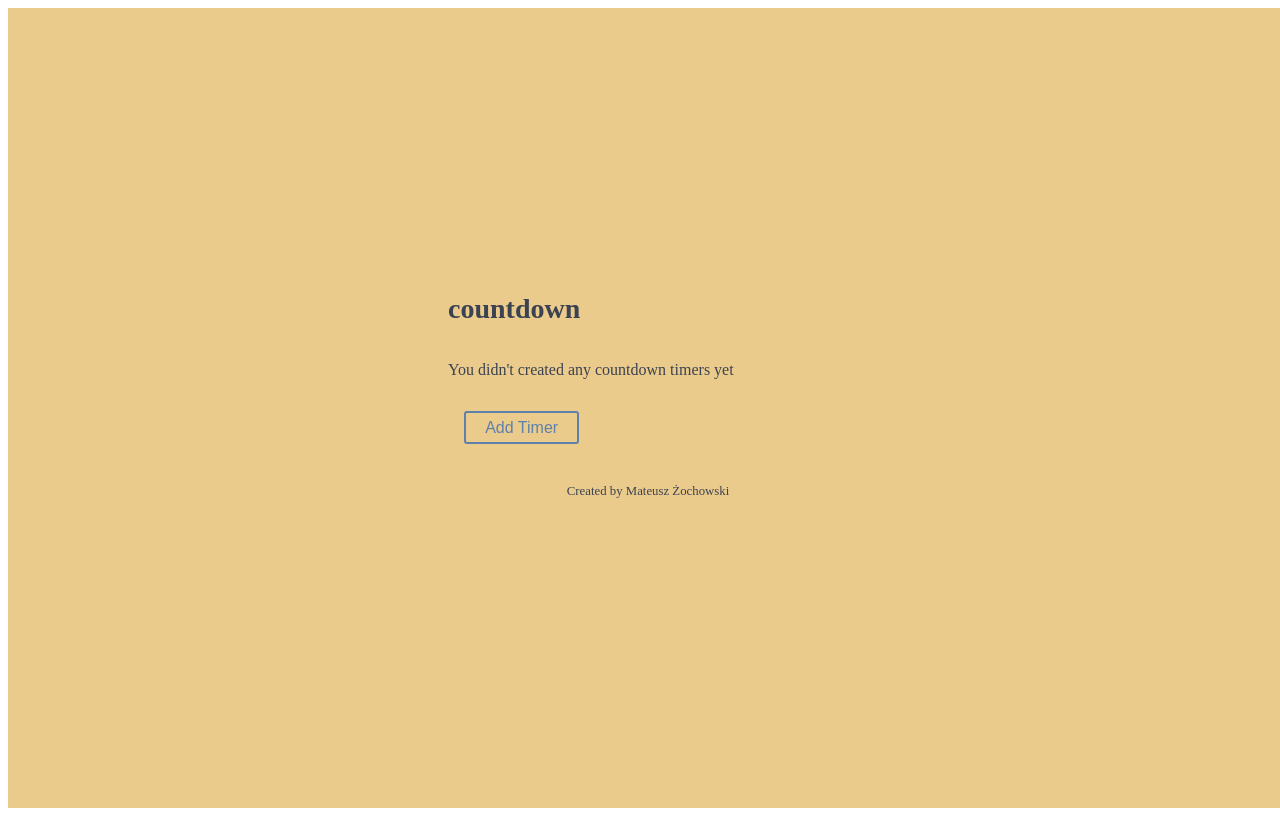
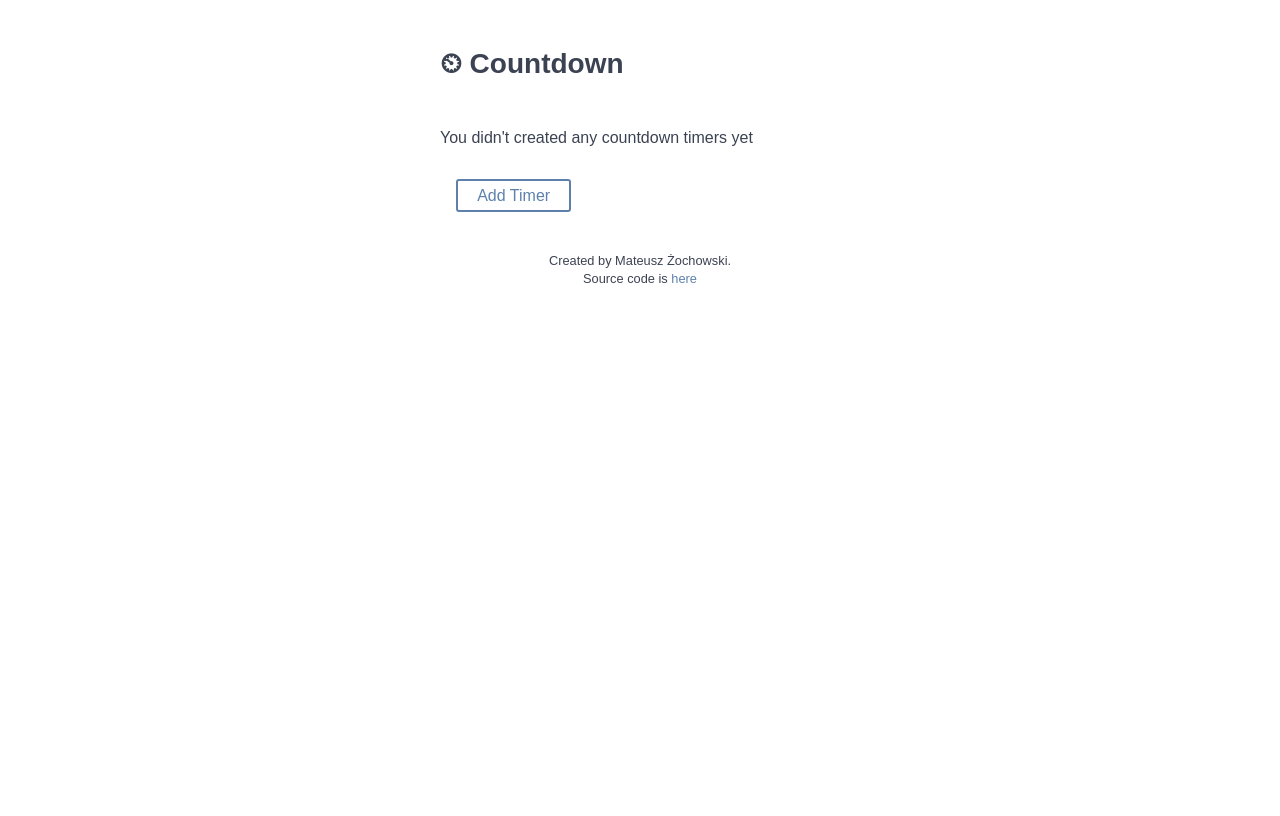
Before and after one commit to mateossh/countdown-old, a React app: page / in a window 1280 px wide. Built offline with nearby package versions, Linux system fonts and the light colour scheme; the HTML template or start-up script is replaced by a standard one.

Commit message:
Redesign

```diff
--- a/package.json
+++ b/package.json
@@ -8,13 +8,15 @@
     "build": "parcel build ./src/static/index.html"
   },
   "dependencies": {
+    "eva-icons": "^1.1.1",
     "react": "^16.5.0",
     "react-dom": "^16.5.0",
     "styled-components": "^3.4.5"
   },
   "devDependencies": {
+    "babel-core": "^6.26.3",
     "babel-preset-env": "^1.7.0",
     "babel-preset-react": "^6.24.1",
-    "parcel-bundler": "^1.9.7"
+    "parcel-bundler": "^1.10.3"
   }
 }
--- a/src/components/AddTimerForm.jsx
+++ b/src/components/AddTimerForm.jsx
@@ -1,12 +1,17 @@
 import React, { Component } from 'react';
 import styled from 'styled-components';
 import Input from './Input.jsx';
-import DatePicker from './DatePicker.jsx';
 import Button from './Button.jsx';
 import { getStoredJSON, putJSONInStorage } from '../utils';
 
 const Form = styled.form`
   margin: 0 24px;
+  text-align: center;
+`;
+
+const Hint = styled.p`
+  font-size: 0.775em;
+  color: #6B7487;
 `;
 
 export default class AddTimerForm extends Component {
@@ -17,17 +22,18 @@ export default class AddTimerForm extends Component {
       date: new Date(),
     };
 
-    this.getDate = this.getDate.bind(this);
     this.handleChangeName = this.handleChangeName.bind(this);
+    this.handleChangeDate = this.handleChangeDate.bind(this);
     this.createNewTimer = this.createNewTimer.bind(this);
-  }
-
-  getDate(date) {
-    this.setState({ date });
   }
 
   handleChangeName(event) {
     this.setState({ name: event.target.value });
+  }
+
+  handleChangeDate(event) {
+    const date = Date.parse(event.target.value);
+    this.setState({ date });
   }
 
   createNewTimer(event) {
@@ -44,14 +50,17 @@ export default class AddTimerForm extends Component {
       ? putJSONInStorage('timers', [newTimer])
       : putJSONInStorage('timers', [...timers, newTimer]);
 
-    console.log('wtf');
+    console.log('create new item');
+    // this.props.updateList();
+    // this.props.toggleForm();
   }
 
   render() {
     return (
       <Form>
         <Input type="text" name="name" placeholder="Enter name" onChange={this.handleChangeName} />
-        <DatePicker getDate={this.getDate} />
+        <Input type="text" name="date" placeholder="Enter date" onChange={this.handleChangeDate} />
+        <Hint>Use following date format: yyyy-mm-dd hh:mm</Hint>
         <Button onClick={this.createNewTimer}>Create</Button>
       </Form>
     );
--- a/src/components/App.jsx
+++ b/src/components/App.jsx
@@ -5,23 +5,20 @@ import TimersList from './TimersList.jsx';
 import AddTimerForm from './AddTimerForm.jsx';
 import Footer from './Footer.jsx';
 import Button from './Button.jsx';
+import { getStoredJSON } from '../utils';
+
+const Container = styled.div`
+  width: 100%;
+  height: 100%;
+  font-family: 'Rubik', sans-serif;
+  color: #3b4252;
+  position: relative;
+`;
 
 const StyledMain = styled.main`
   width: 400px;
+  // padding: 48px 0 0 0;
   margin: 0 auto;
-  position: absolute;
-  top: 50%;
-  left: 0;
-  right: 0;
-  transform: translateY(-50%);
-`;
-
-const Container = styled.div`
-  width: 100vw;
-  height: 100vh;
-  background: #ebcb8b;
-  color: #3b4252;
-  position: relative;
 `;
 
 export default class App extends Component {
@@ -29,9 +26,17 @@ export default class App extends Component {
     super(props);
     this.state = {
       newTimerFormShown: false,
+      shouldListUpdate: false,
     };
 
     this.toggleDatePicker = this.toggleDatePicker.bind(this);
+    this.toggleListUpdate = this.toggleListUpdate.bind(this);
+    this.toggleForm = this.toggleForm.bind(this);
+  }
+
+  componentWillMount() {
+    const timers = getStoredJSON('timers');
+    this.setState({ timers });
   }
 
   toggleDatePicker() {
@@ -40,14 +45,32 @@ export default class App extends Component {
     });
   }
 
+  toggleForm() {
+    this.setState({ newTimerFormShown: false });
+    console.log('ToggleForm()');
+    this.forceUpdate();
+  }
+
+  // TODO: it should be solved other way or add setTimeout and change shouldListUpdate state back to false
+  toggleListUpdate() {
+    this.setState({ shouldListUpdate: !this.state.shouldListUpdate });
+    console.log('HandleListUpdate()');
+  }
+
   render() {
-    const addTimerForm = this.state.newTimerFormShown ? <AddTimerForm /> : null;
+    const addTimerForm = this.state.newTimerFormShown
+          ? <AddTimerForm updateList={this.toggleListUpdate} toggleForm={this.toggleForm} />
+          : null;
+
+    const timersList = this.state.shouldListUpdate
+          ? <TimersList update="true" toggleUpdate={this.toggleListUpdate} />
+          : <TimersList update="false" toggleUpdate={this.toggleListUpdate} />;
 
     return (
       <Container>
         <StyledMain>
           <Header />
-          <TimersList />
+          {timersList}
           <Button onClick={this.toggleDatePicker}>Add Timer</Button>
           {addTimerForm}
           <Footer />
--- a/src/components/Button.jsx
+++ b/src/components/Button.jsx
@@ -1,25 +1,21 @@
 import React from 'react';
 import styled from 'styled-components';
 
-const Button = (props) => {
-  return (
-    <button className={props.className} onClick={props.onClick}>{props.children}</button>
-  );
-};
-
-// const Button = ({className, children}) => (
-//   <button className={className}>{children}</button>
-// );
+const Button = (props) => (
+  <div {...props}>{props.children}</div>
+);
 
 const StyledButton = styled(Button)`
+  display: inline-block;
   font-size: 1em;
+  font-weight: 500;
   margin: 1em;
   padding: 0.35em 1.2em;
   border: 2px solid #5e81ac;
   border-radius: 3px;
   background-color: transparent;
   color: #5e81ac;
-  font-weight: 500;
+  cursor: default;
 `;
 
 export default StyledButton;
--- a/src/components/DatePicker.jsx
+++ /dev/null
@@ -1,35 +0,0 @@
-import React, { Component } from 'react';
-import styled from 'styled-components';
-import Input from './Input.jsx';
-
-const DatePickerBox = styled.div`
-  text-align: center;
-  margin: 0 auto;
-`;
-
-const Hint = styled.p`
-  font-size: 0.775em;
-  color: #6B7487;
-`;
-
-export default class DatePicker extends Component {
-  constructor(props) {
-    super(props);
-
-    this.handleChangeDate = this.handleChangeDate.bind(this);
-  }
-
-  handleChangeDate(event) {
-    const date = Date.parse(event.target.value);
-    this.props.getDate(date);
-  }
-
-  render() {
-    return (
-      <DatePickerBox>
-        <Input type="text" name="date" placeholder="Enter date" onChange={this.handleChangeDate} />
-        <Hint>Use following date format: yyyy-mm-dd hh:mm</Hint>
-      </DatePickerBox>
-    );
-  }
-}
--- a/src/components/Footer.jsx
+++ b/src/components/Footer.jsx
@@ -1,18 +1,28 @@
 import React from 'react';
 import styled from 'styled-components';
 
-const Footer = ({className}) => (
-  <footer className={className}>
-    Created by Mateusz Żochowski
-  </footer>
-);
+const Link = styled.a`
+  color: #5e81ac;
+  text-decoration: none;
+  &:hover {
+    text-decoration: underline;
+  }
+`;
 
-const StyledFooter = styled(Footer)`
-  text-align: center;
-  font-size: 0.8em;
+const StyledFooter = styled.footer`
+  font-size: 0.8rem;
   font-weight: 400;
+  line-height: 1.4;
   text-align: center;
   margin: 24px 0;
 `;
 
-export default StyledFooter;
+const Footer = (props) => (
+  <StyledFooter {...props}>
+    Created by Mateusz Żochowski.
+    <br />
+    Source code is <Link href="https://github.com/mateossh/countdown">here</Link>
+  </StyledFooter>
+);
+
+export default Footer;
--- a/src/components/Header.jsx
+++ b/src/components/Header.jsx
@@ -1,24 +1,14 @@
 import React from 'react';
 import styled from 'styled-components';
 
-const Header = (props) => {
-  let asd = null;
-
-  asd = props.sth ? true : false;
-
-  return (
-    <h1 className={props.className}>countdown</h1>
-  );
-};
-
-// const Header = ({className, children}) => (
-//   <h1 className={className}>doopa</h1>
-// );
+const Header = (props) => (
+  <h1 {...props}>⏲ Countdown</h1>
+);
 
 const StyledHeader = styled(Header)`
-  font-size: 1.75em;
+  font-size: 1.75rem;
   font-weight: 700;
-  margin: 0 0 36px 0;
+  margin: 48px 0;
 `;
 
 export default StyledHeader;
--- /dev/null
+++ b/src/components/Icon.jsx
@@ -0,0 +1,8 @@
+import React from 'react';
+import { icons } from 'eva-icons';
+
+const Icon = (props) => (
+  <span dangerouslySetInnerHTML={{__html: icons[props.icon].toSvg()}}></span>
+);
+
+export default Icon;
--- a/src/components/Input.jsx
+++ b/src/components/Input.jsx
@@ -9,8 +9,8 @@ const Input = (props) => {
 
 const StyledInput = styled(Input)`
   width: 280px;
-  font-size: 1.2em;
-  padding: 0.25em 0.45em;
+  font-size: 1.2rem;
+  padding: 0.25rem 0.45rem;
   background: transparent;
   border: 0;
   border-bottom: 2px solid #5e81ac;
--- a/src/components/TimersList.jsx
+++ b/src/components/TimersList.jsx
@@ -1,5 +1,6 @@
 import React, { Component } from 'react';
 import styled from 'styled-components';
+import Icon from './Icon.jsx';
 import Button from './Button.jsx';
 import { getStoredJSON, putJSONInStorage, countDateDiff } from '../utils';
 
@@ -7,8 +8,31 @@ const List = styled.ul`
   padding-left: 0;
 `;
 
-const ListItem = styled.li`
+const Timer = styled.li`
   list-style: none;
+  position: relative;
+  box-sizing: border-box;
+  margin: 36px 0;
+`;
+
+const TimerTitle = styled.h2`
+  font-size: 1.2rem;
+  font-weight: 400;
+`;
+
+const TimerTimeLeft = styled.h3`
+  color: gray;
+  font-weight: 400;
+  font-size: 0.9rem;
+`;
+
+const DeleteButton = styled(Button)`
+  border: 0;
+  margin: 6px;
+  padding: 0;
+  position: absolute;
+  top: 0;
+  right: 0;
 `;
 
 export default class TimersList extends Component {
@@ -18,21 +42,44 @@ export default class TimersList extends Component {
       timers: [],
     };
 
+    this.fetchTimers = this.fetchTimers.bind(this);
     this.deleteTimer = this.deleteTimer.bind(this);
   }
 
   componentWillMount() {
+    this.fetchTimers();
+    console.log('get items (MOUNT)');
+  }
+
+  componentWillUpdate() {
+    console.log('get items (UPDATE)');
+  }
+
+  componentDidUpdate() {
+    if(this.props.refresh === 'true') {
+      this.fetchTimers();
+    }
+
+    console.log('component(LIST) did update');
+    putJSONInStorage("timers", this.state.timers);
+  }
+
+  fetchTimers() {
     const timers = getStoredJSON('timers');
     this.setState({ timers });
   }
 
-  componentDidUpdate() {
-    putJSONInStorage("timers", this.state.timers);
+  componentWillReceiveProps(nextProps) {
+    if (nextProps.refresh === 'true') {
+      this.forceUpdate();
+    }
   }
 
   deleteTimer(timer) {
     const timers = this.state.timers.filter(t => t.id !== timer);
+
     this.setState({ timers });
+    console.log('delete timer');
   }
 
   render() {
@@ -44,10 +91,13 @@ export default class TimersList extends Component {
         const diffString = `${dateDiff.days} days ${dateDiff.hours} hours ${dateDiff.minutes} minutes ${dateDiff.seconds} seconds left`;
 
         return (
-          <ListItem key={timer.id}>
-            {timer.name} - {diffString}
-            <Button onClick={() => {this.deleteTimer(timer.id)}}>Delete</Button>
-          </ListItem>);
+          <Timer key={timer.id}>
+            <TimerTitle>{timer.name}</TimerTitle>
+            <TimerTimeLeft>{diffString}</TimerTimeLeft>
+            <DeleteButton onClick={() => {this.deleteTimer(timer.id)}}>
+              <Icon icon="close-outline" />
+            </DeleteButton>
+          </Timer>);
       });
   } else {
     timers = <span>You didn't created any countdown timers yet</span>;
--- a/src/static/index.html
+++ b/src/static/index.html
@@ -5,7 +5,7 @@
     <title>asd</title>
     <link href="https://fonts.googleapis.com/css?family=Rubik:400,700,900&amp;subset=latin-ext" rel="stylesheet">
     <style>
-      body { margin: 0; padding: 0; font-family: 'Rubik', sans-serif; }
+      body { margin: 0; padding: 0; }
     </style>
   </head>
   <body>
```
Also changed, not shown: 1 other file (tests, documents, lock files or other folders).
